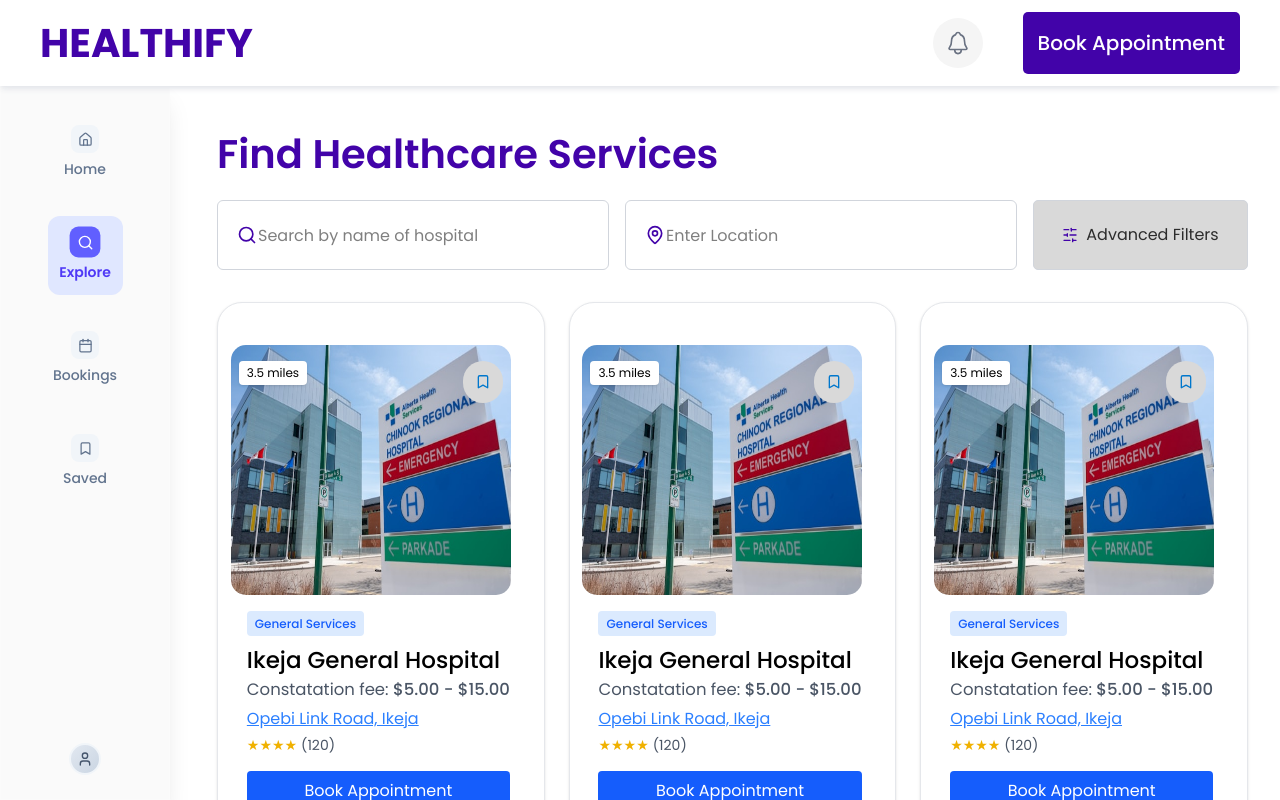
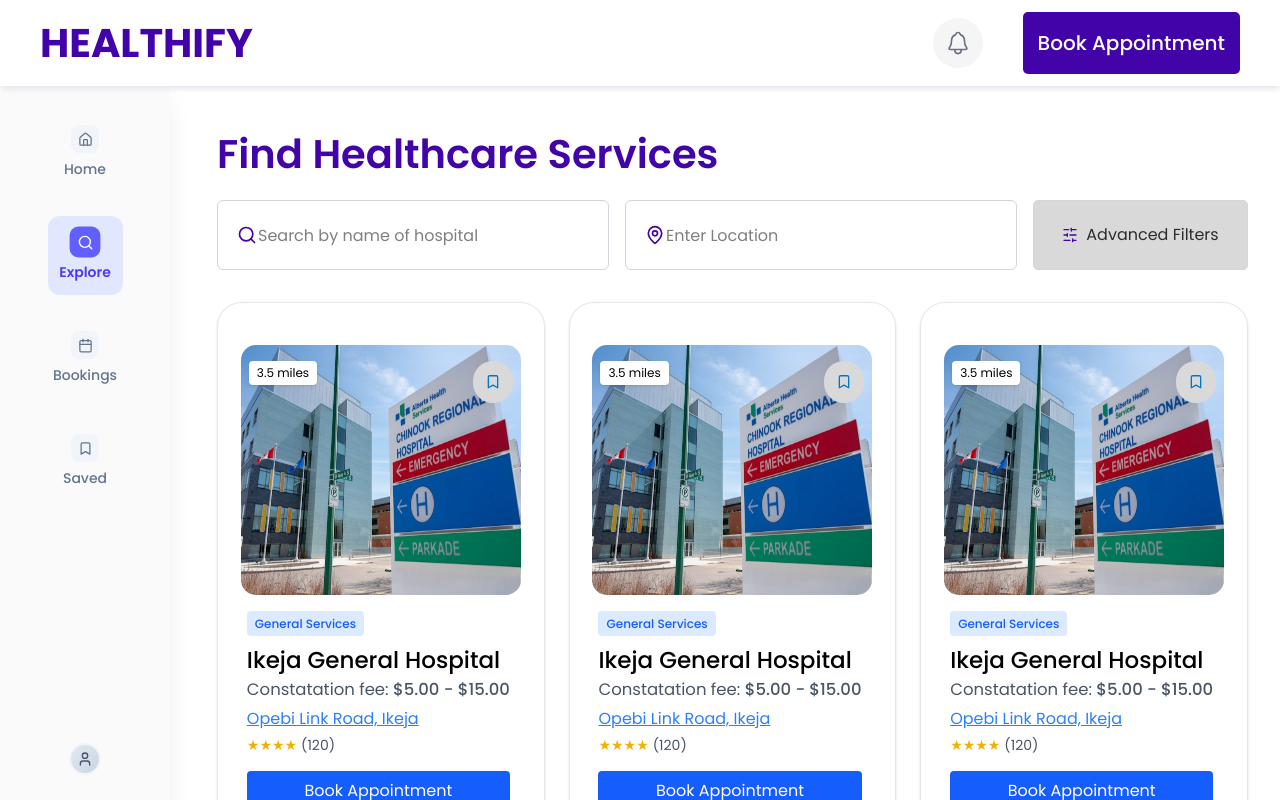
Before and after one commit to BusandCode/healthify, a Next.js app: page /explore in a window 1280 px wide. Shown: the top 800 px of the page. Built offline with nearby package versions, Linux system fonts and the light colour scheme.

Commit message:
healthify

```diff
--- a/components/HospitalCard.js
+++ b/components/HospitalCard.js
@@ -105,13 +105,13 @@ const HospitalCard = () => {
           <div key={hospital.id} className="bg-white max-w-[330px] h-[616px]
           rounded-[25px] shadow border border-gray-200 overflow-hidden relative">
             <div className='max-w-[300px] mx-auto h-[566px] flex flex-col justify-center items-start'>
-                <div className="relative">
+                <div className="relative mx-auto">
               <Image
                 src={hospital.image}
                 alt={hospital.name}
                 width={400}
                 height={250}
-                className="max-w-[280px] h-[250px] rounded-[15px]"
+                className="max-w-[280px] h-[250px] mx-auto rounded-[15px]"
               />
               <span className="absolute top-4 left-2 bg-white text-xs px-2 py-1 rounded shadow">
                 {hospital.distance}
```
